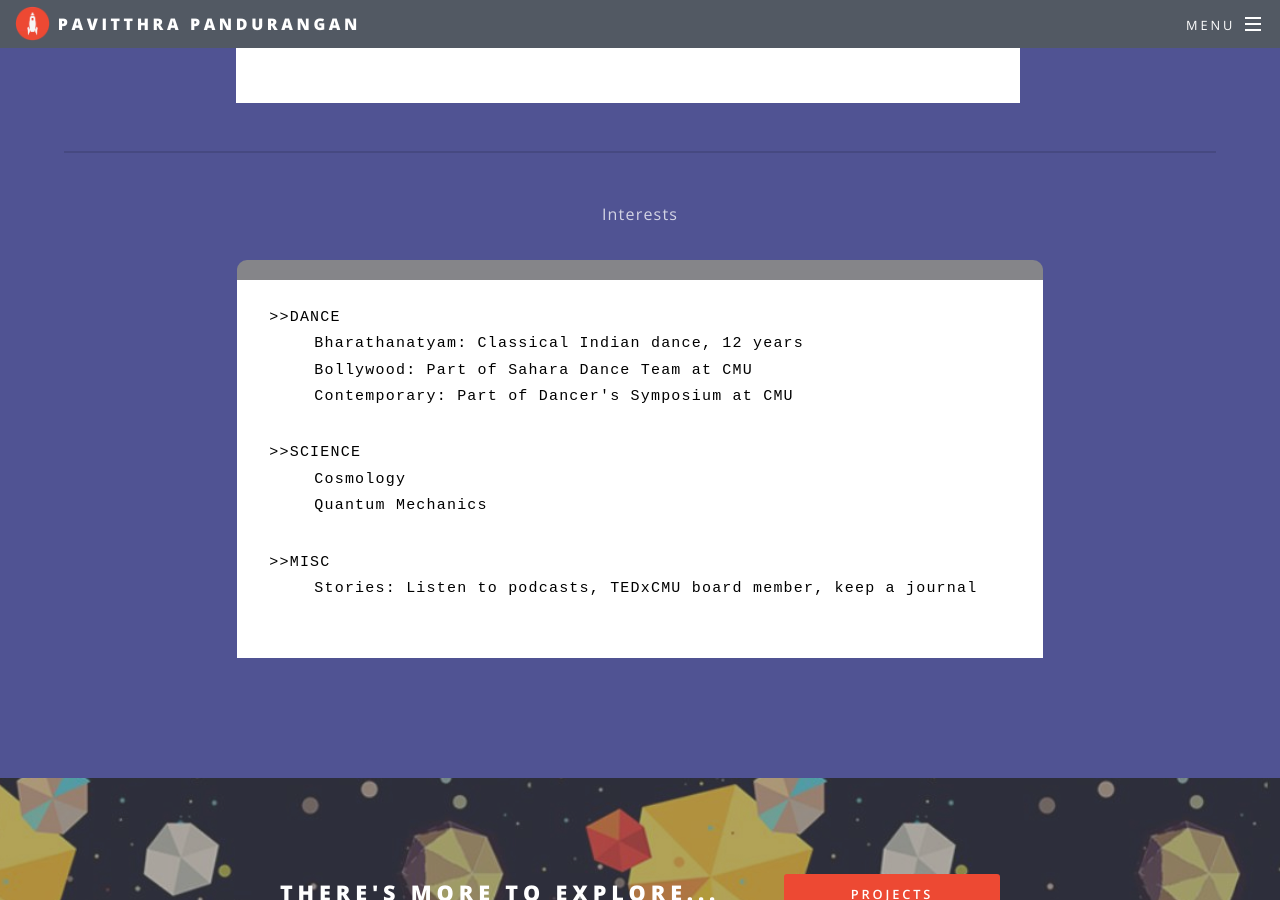
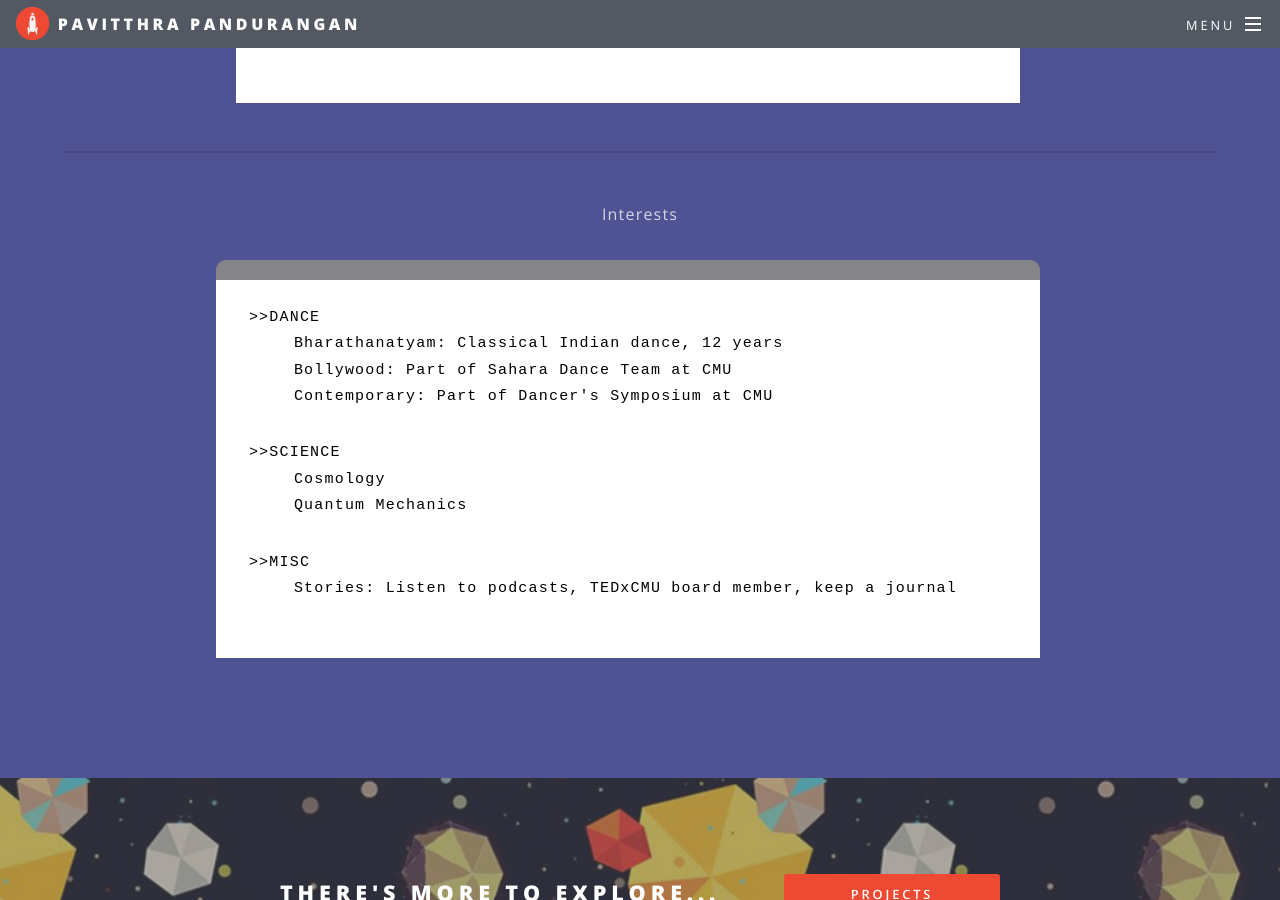
Before and after one commit to pavitthrap/pavitthrap.github.io, a Jekyll site: the page built from index.html, in a window 1280 px wide and 900 px high, scrolled down 3289 px. Built offline with Jekyll 4.4.1, drawn with Linux system fonts in a browser that asks for light colours; some web fonts are replaced.

Commit message:
console + spacing + flex

```diff
--- a/index.html
+++ b/index.html
@@ -127,7 +127,7 @@ layout: landing
 
 										<hr />
 										<p>Interests</p>
-										<div class="flexer">
+										<div class="row flexer">
 											<div class="sides" style="order:1;"> </div>
 											<div class="8u 12u$(xsmall) console">
 												<ul class="codecons">
```
